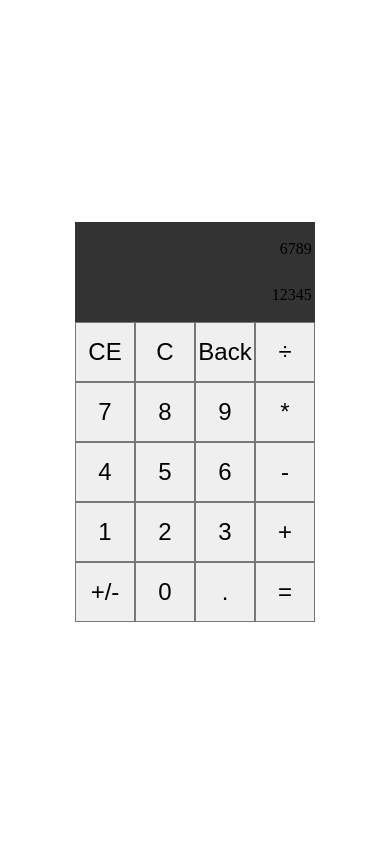
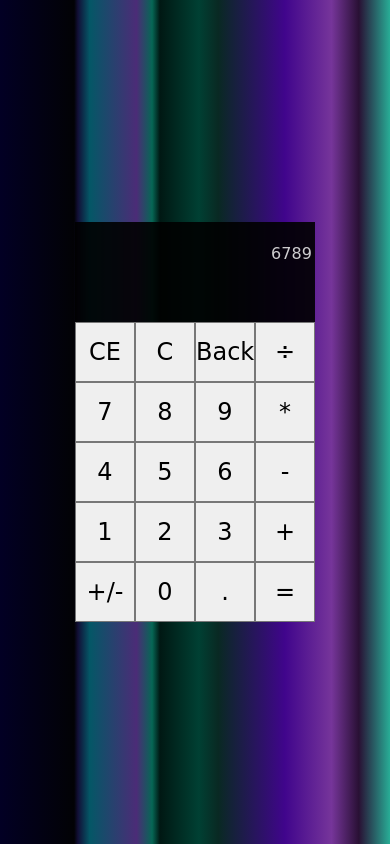
Before and after one commit to Casssb/calculator, a plain HTML site: page index.html in a window 390 px wide. Both pictures are taken after a click on the button "CE". Drawn offline with Linux system fonts and the light colour scheme; a web font is replaced by a local one.

Commit message:
updated basic css & added core js functions

```diff
--- a/index.html
+++ b/index.html
@@ -1,15 +1,19 @@
-
 <html lang="en">
   <head>
-    <meta charset="UTF-8">
-    <meta http-equiv="X-UA-Compatible" content="IE=edge">
-    <meta name="viewport" content="width=device-width, initial-scale=1.0">
-    <link rel="stylesheet" href="styles.css">
+    <meta charset="UTF-8" />
+    <meta http-equiv="X-UA-Compatible" content="IE=edge" />
+    <meta name="viewport" content="width=device-width, initial-scale=1.0" />
+    <link rel="preconnect" href="https://fonts.googleapis.com" />
+    <link rel="preconnect" href="https://fonts.gstatic.com" crossorigin />
+    <link
+      href="https://fonts.googleapis.com/css2?family=Coda&display=swap"
+      rel="stylesheet"
+    />
+    <link rel="stylesheet" href="styles.css" />
     <script src="main.js" defer></script>
     <title>Calculator</title>
   </head>
   <body>
-
     <main class="calc-container">
       <div class="screen">
         <div class="previous-entry">6789</div>
@@ -41,6 +45,5 @@
       <button class="number">.</button>
       <button class="equals">=</button>
     </main>
-
   </body>
 </html>
--- a/main.js
+++ b/main.js
@@ -0,0 +1,69 @@
+//DOM nodes
+const numberButtons = document.querySelectorAll('.number');
+const operationButtons = document.querySelectorAll('.operator');
+const equalsButton = document.querySelector('.equals');
+const signButton = document.querySelector('.sign');
+const clearButton = document.querySelector('.clear');
+const clearElementButton = document.querySelector('.clear-element');
+const backButton = document.querySelector('.back');
+const currentEntryScreen = document.querySelector('.current-entry');
+const previousEntryScreen = document.querySelector('.previous-entry');
+
+//Global variables
+let currentOperand = '';
+let previousOperand = '';
+let operation = null;
+
+//add number to screen
+function appendNumber(number) {
+  if (number === '.' && currentEntryScreen.textContent.includes('.')) return;
+  currentEntryScreen.textContent += number;
+  currentOperand += number;
+};
+
+function prepareOperation(operator) {
+
+};
+
+function calculate() {
+
+};
+
+function changeSign() {
+  currentEntryScreen.textContent = (
+    Number(currentEntryScreen.textContent) * -1
+  ).toString();
+};
+
+function clear() {
+    currentOperand = '';
+    previousOperand = '';
+    operation = null;
+    currentEntryScreen.textContent = '';
+    previousEntryScreen.textContent = '';
+};
+
+function clearElement() {
+    currentEntryScreen.textContent = '';
+    currentOperand = ''
+};
+
+function back() {
+   currentEntryScreen.textContent = currentEntryScreen.textContent.slice(0, -1);
+};
+
+
+//event listeners
+numberButtons.forEach((button) => {
+  button.addEventListener('click', () => appendNumber(button.textContent));
+});
+
+operationButtons.forEach((button) => {
+  button.addEventListener('click', () => prepareOperation(button.textContent));
+});
+
+equalsButton.addEventListener('click', () => calculate());
+signButton.addEventListener('click', () => changeSign());
+clearButton.addEventListener('click', () => clear());
+clearElementButton.addEventListener('click', () => clearElement());
+backButton.addEventListener('click', () => back());
--- a/styles.css
+++ b/styles.css
@@ -5,7 +5,7 @@
 }
 
 html {
-
+    font-family: 'Coda', cursive;
 }
 
 body {
@@ -14,8 +14,26 @@ body {
   display: flex;
   justify-content: center;
   align-items: center;
+  background: rgb(2, 0, 36);
+  background: linear-gradient(
+    90deg,
+    rgba(2, 0, 36, 1) 0%,
+    rgba(2, 2, 5, 1) 19%,
+    rgba(18, 15, 55, 1) 20%,
+    rgba(4, 87, 102, 1) 23%,
+    rgba(54, 19, 103, 0.8953365384615385) 35%,
+    rgba(6, 103, 85, 1) 39%,
+    rgba(0, 24, 19, 1) 41%,
+    rgba(0, 44, 35, 1) 46%,
+    rgba(0, 64, 51, 1) 51%,
+    rgba(9, 41, 35, 1) 56%,
+    rgba(64, 5, 140, 1) 73%,
+    rgba(118, 53, 154, 1) 85%,
+    rgba(41, 16, 52, 1) 92%,
+    rgba(40, 173, 150, 1) 100%,
+    rgba(21, 189, 160, 1) 108%
+  );
 }
-
 
 .calc-container {
   max-width: 80vw;
@@ -27,22 +45,34 @@ body {
 
 .screen {
   grid-column: 1 / -1;
-    background-color: rgba(0, 0, 0, 0.8);
+  background-color: rgba(0, 0, 0, 0.9);
+  color: rgba(255, 255, 255, 0.8);
   display: flex;
   flex-direction: column;
   align-items: flex-end;
   justify-content: space-around;
   padding: 0.2rem;
   word-wrap: break-word;
+  word-break: break-all;
 }
 
 button {
   font-size: 2.5rem;
   cursor: pointer;
   outline: none;
+  font-family: 'Coda', cursive;
   border: 0.1rem solid rgba(0, 0, 0, 0.5);
 }
 
+@media only screen and (max-width: 769px) {
+  .calc-container {
+    grid-template-columns: repeat(4, 80px);
+    grid-template-rows: minmax(120px, auto) repeat(5, 80px);
+  }
+  button {
+    font-size: x-large;
+  }
+}
 
 @media only screen and (max-width: 480px) {
   .calc-container {
```
Lines whose indentation alone changed are shown as unchanged.
